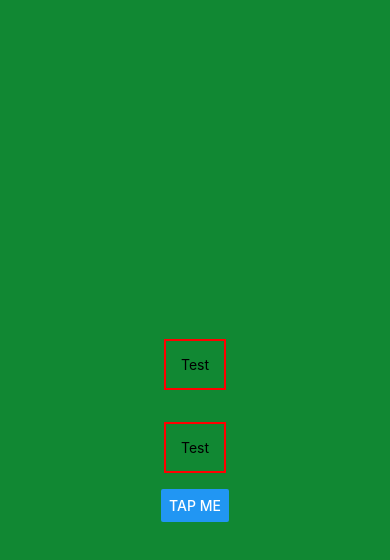
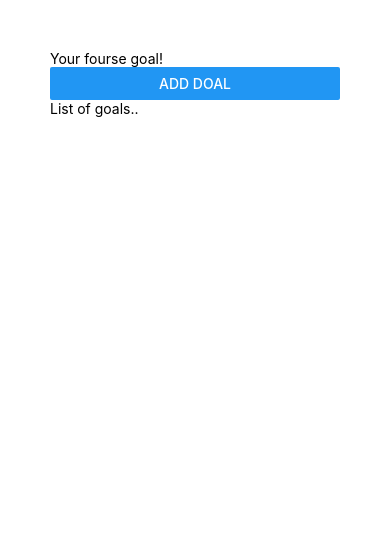
Before and after one commit to rozalinaag/react-native-course, a React Native app: screen / in a window 390 px wide. Shown: the top 560 px of the page. Built offline with nearby package versions, Linux system fonts and the light colour scheme.

Commit message:
goal app start

```diff
--- a/App.js
+++ b/App.js
@@ -1,32 +1,22 @@
-import { StatusBar } from 'expo-status-bar';
-import { StyleSheet, Text, View, Button } from 'react-native';
+import { StyleSheet, Text, View, Button, TextInput } from 'react-native';
 
 export default function App() {
   return (
-    <View style={styles.container}>
-      <Text
-        style={{ margin: 16, borderWidth: 2, borderColor: 'red', padding: 15 }}
-      >
-        Test
-      </Text>
-      <Text style={styles.dumText}>Test</Text>
-      <StatusBar style="auto" />
-      <Button title="Tap me" />
+    <View style={styles.appContainer}>
+      <View>
+        <TextInput placeholder="Your fourse goal!" />
+        <Button title="Add Doal" />
+      </View>
+      <View>
+        <Text>List of goals..</Text>
+      </View>
     </View>
   );
 }
 
 const styles = StyleSheet.create({
-  container: {
-    flex: 1,
-    backgroundColor: '#183',
-    alignItems: 'center',
-    justifyContent: 'center',
-  },
-  dumText: {
-    margin: 16,
-    borderWidth: 2,
-    borderColor: 'red',
-    padding: 15,
+  appContainer: {
+    backgroundColor: 'white',
+    padding: 50,
   },
 });
```
